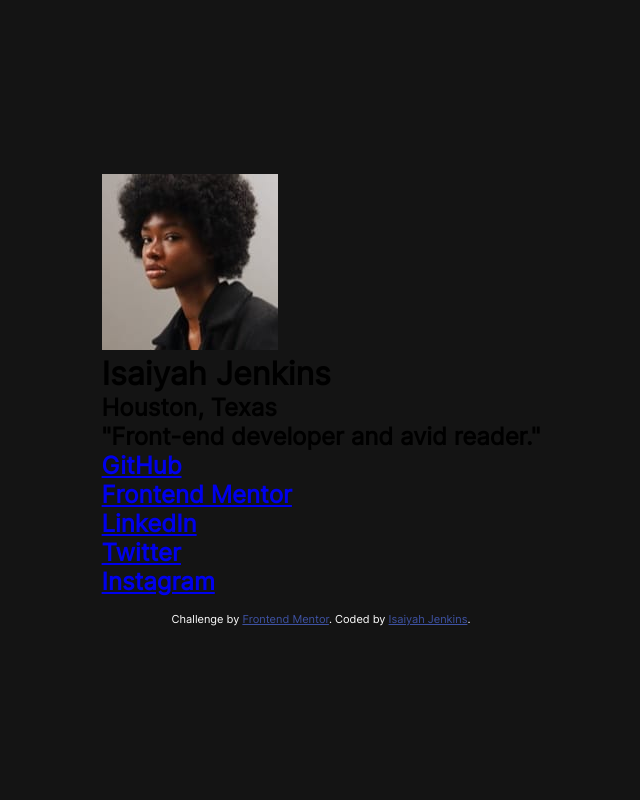
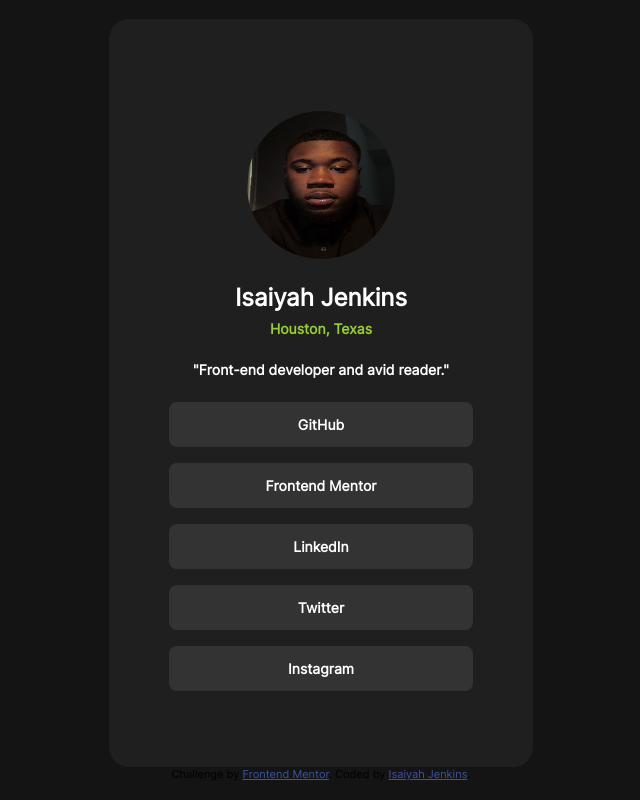
Before and after one commit to isaiyahh/socialmediaprofile, a plain HTML site: page index.html in a window 1280 px wide. Shown: the whole page, without its empty margins (319-959 px from the left). Drawn offline with Linux system fonts and the light colour scheme.

Commit message:
second commit

```diff
--- a/index.html
+++ b/index.html
@@ -18,7 +18,7 @@
 <body>
 <main class="header">
   <div class="profile-container">
-    <img src="assets/images/avatar-jessica.jpeg" alt="jessica" class="user-image">
+    <img src="assets/images/isaiyah.jpg" alt="isaiyah" class="user-image">
     <h1 class="username">Isaiyah Jenkins</h1>
     <h2 class="user-location">Houston, Texas</p>
 
--- a/style.css
+++ b/style.css
@@ -10,10 +10,6 @@
   font-family: Inter;
 }
 
-  ul {
-    list-style-type: none;
-  }
-
 body {
   background-color: hsl(0, 0%, 8%);
   display: flex;
@@ -21,6 +17,90 @@
   align-items: center;
   justify-content: center;
   min-height: 100vh;
+}
+
+.header {
+  display: flex;
+  align-items: center;
+  padding: 60px;
+  border-radius: 20px;
+  background-color: hsl(0, 0%, 12%);
+}
+
+.social-links {
+  list-style-type: none;
+  text-align: center;
+}
+
+.social-links li a {
+  color: #fff;
+  text-decoration: none;
+}
+
+img {
+  border-radius: 50%;
+  display: block;
+  margin-inline: auto;
+  margin-top: 2rem;
+  margin-bottom: 1.25rem;
+  height: 148px;
+  width: 148px;
+}
+
+.social-links li {
+  list-style-type: none;
+  text-align: center;
+  width: 304px;
+  height: 45px;
+  margin: 1rem 0rem;
+}
+
+.social-links li a {
+  background-color: #333333;
+  text-decoration: none;
+
+  color: white;
+  width: 304px;
+  height: 45px;
+  display: flex;
+  align-items: center;
+  justify-content: center;
+  border-radius: 8px;
+  font-weight: 700;
+  transition: all .2s ease-in;
+}
+
+li a:hover {
+  background-color: green;
+  color: black
+
+}
+
+ h1 {
+ font-size: 24px;
+ text-align: center;
+  margin-top: 1.5rem;
+  margin-bottom: .5rem;
+  color:white
+ }
+
+ h2 {
+  font-size: 14px;
+  text-align: center;
+  margin-top: .5rem;
+  color: hsl(80, 69%, 48%)
+ }
+
+ p {
+  font-size: 14px;
+  margin-top: 1.5rem;
+  margin-bottom: 1.5rem;
+  color: white;
+
+ }
+/*
+  ul {
+    list-style-type: none;
   }
 
   .container {
@@ -93,3 +173,4 @@
   .attribution a {
     color: hsl(228, 45%, 44%);
   }
+   */
```
Also changed, not shown: assets/images/isaiyah.jpg (added), 3 other files. Lines whose indentation alone changed are shown as unchanged.
